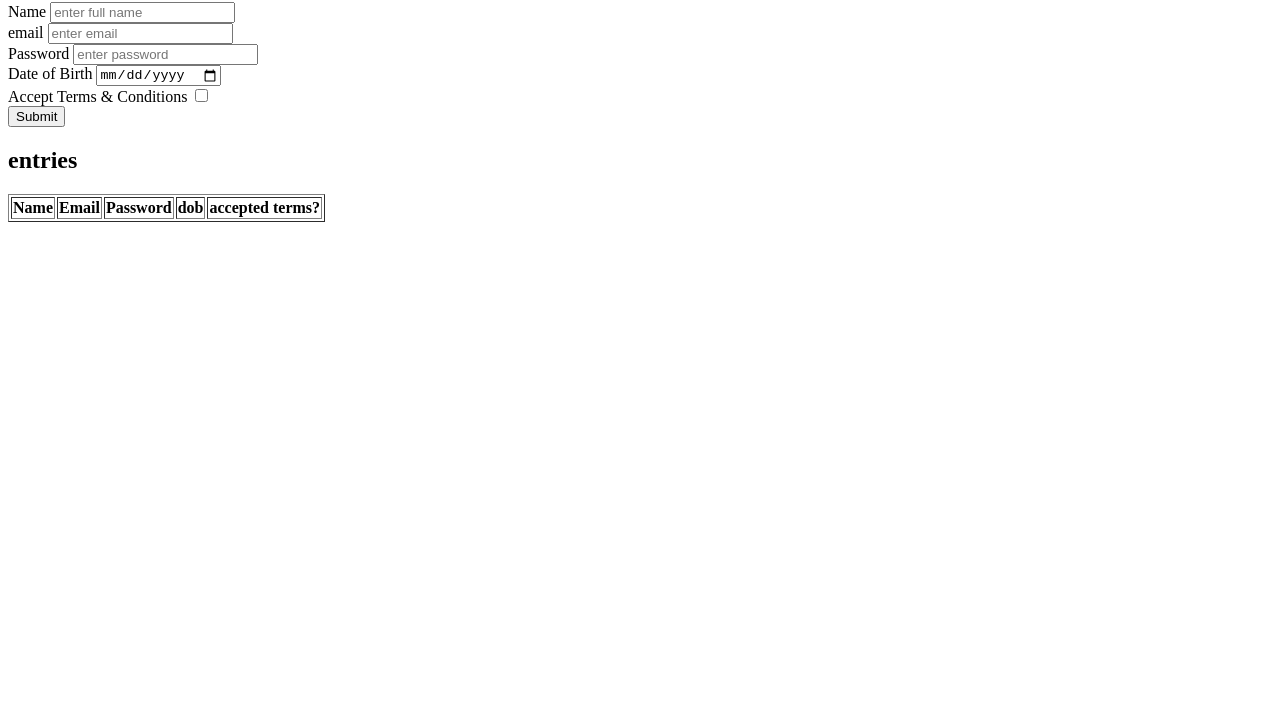
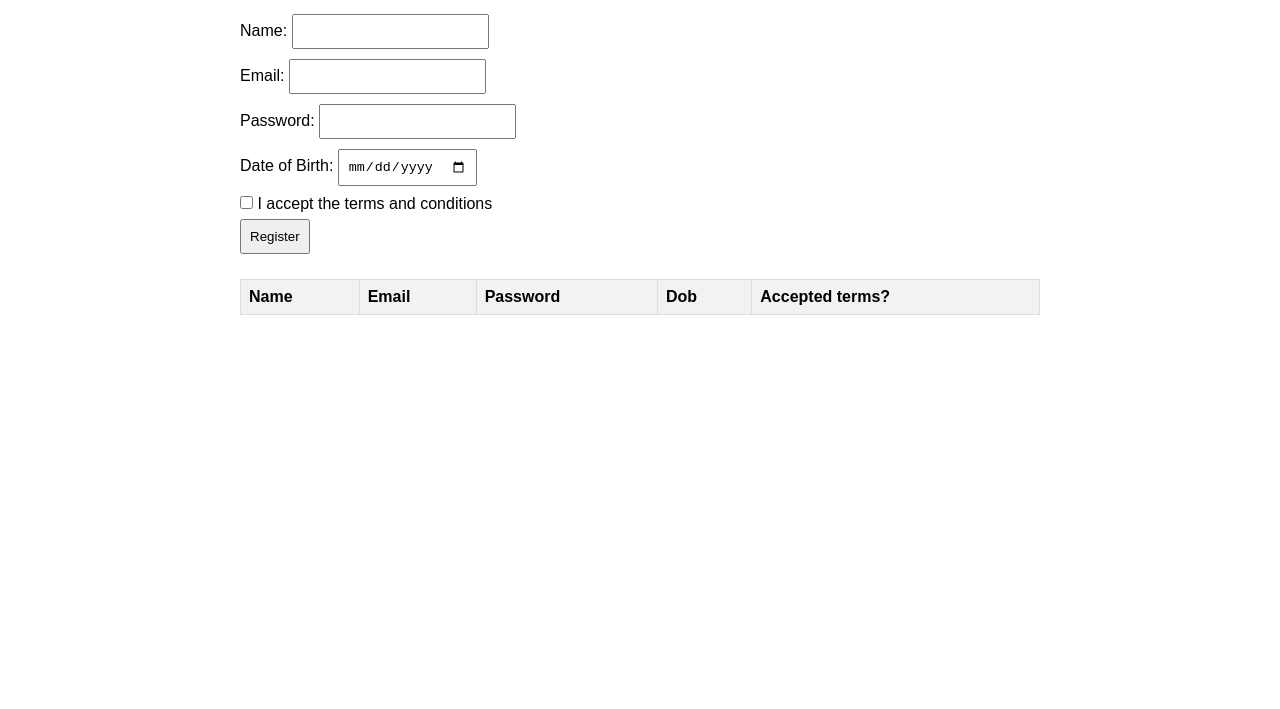
Before and after one commit to aisha-jafer/wd101, a plain HTML site: page index.html in a window 1280 px wide. Shown: the part 91-800 px from the top of the page. Drawn offline with Linux system fonts and the light colour scheme.

Commit message:
Update index.html

```diff
--- a/index.html
+++ b/index.html
@@ -1,83 +1,93 @@
-DOCTYPE html>
+<!DOCTYPE html>
 <html lang="en">
   <head>
     <meta charset="UTF-8" />
-    <meta http-equiv="X-UA-Compatible" content="IE=edge" />
     <meta name="viewport" content="width=device-width, initial-scale=1.0" />
     <title>Registration Form</title>
     <style>
-      input#name:invalid:focus {
-        border: 1px solid red;
+      body {
+        font-family: Arial, sans-serif;
+        max-width: 800px;
+        margin: 0 auto;
+        padding: 20px;
       }
-      input#email:invalid:focus {
-        border: 1px solid red;
+      table {
+        width: 100%;
+        border-collapse: collapse;
+        margin-top: 20px;
+      }
+      th,
+      td {
+        border: 1px solid #ddd;
+        padding: 8px;
+        text-align: left;
+      }
+      th {
+        background-color: #f2f2f2;
+      }
+      form {
+        margin-bottom: 20px;
+      }
+      input,
+      button {
+        margin: 5px 0;
+        padding: 8px;
+      }
+      .error {
+        color: red;
+        font-size: 0.8em;
       }
     </style>
   </head>
+  <body>
+    <h1>Registration Form</h1>
 
-  <body>
-          <h2 class="text-3xl text-centre font-bold leading-tight">
-            registration form
-          </h2>
-          <div class="divide-y divide-gray-300/50">
-            <div class="space-y-6 py-8 text-base leading-7 text-gray-600">
-              <form id="user-form">
-                <label
-                  for="name"
-                  class="text-md w-40 inline-block font-medium leading-5 text-gray-700"
-                >
-                  Name
-                </label>
-                <input
-                  required
-                  type="text"
-                  id="name"
-                  name="name"
-                  class="bg-gray-100 inline-block rounded-lg shadow-md px-4 py-3 mb-5 text-base leading-6 placeholder-gray-500" placeholder="enter full name"></br>
+    <form id="registrationForm">
+      <div>
+        <label for="name">Name:</label>
+        <input type="text" id="name" required />
+      </div>
 
-                <label for="email" class="text-md w-40 inline-block font-medium leading-5 text-gray-500">
-                  email
-                </label>
-                <input required type="email" id="email" name="email" class="bg-gray-100 inline-block rounded-lg shadow-md px-4 py-3 mb-5 text-base leading-6 placeholder-gray-500" placeholder="enter email"></br>
+      <div>
+        <label for="email">Email:</label>
+        <input type="email" id="email" required />
+        <div id="emailError" class="error"></div>
+      </div>
 
-                <label for="password" class="text-md w-40 inline-block font-medium leading-5 text-gray-700">Password</label>
-                <input type="password" id="password" name="password" class="bg-gray-100 inline-block rounded-lg shadow-lg px-4 py-3 mb-5 text-base leading-6 placeholder-gray-500" placeholder="enter password"></br>
+      <div>
+        <label for="password">Password:</label>
+        <input type="password" id="password" required />
+      </div>
 
-                <label for="dob" class="text-md inline-block font-medium leading-5 text-gray-700">
-                  Date of Birth
-                </label>
-                <input type="date" id="dob" name="dob" class="bg-gray-100 inline-block rounded-lg shadow-md px-4 py-3 mb-5 text-base leading-6 placeholder-gray-500 focus:invalid"></br>
+      <div>
+        <label for="dob">Date of Birth:</label>
+        <input type="date" id="dob" required />
+        <div id="ageError" class="error"></div>
+      </div>
 
+      <div>
+        <input type="checkbox" id="acceptTerms" required />
+        <label for="acceptTerms">I accept the terms and conditions</label>
+      </div>
 
-                <label for="acceptTerms" class="text-md inline-block font-medium leading-5 text-gray-700">
-                  Accept Terms & Conditions</label>
-                  <input
-                  type="checkbox"
-                  id="acceptTerms"
-                  name="acceptTerms"
-                  class="bg-gray-100 inline-block rounded-lg shadow-md px-4 py-3 mb-5 text-base leading-6 placeholder-gray-500 focus:outline-none focus:placeholder-gray-500"></br>
-                <button
-                  type="submit"
-                  class="w-fit rounded-lg shadow-lg px-8 py-4 bg-green-500 text-white hover:bg-green-400 focus:outline-none focus:shadow-outline transition duration-200 ease-in-out"
-                >
-                  Submit
-                </button>
-              </form>
-            </div>
-          </div>
-        </div>
-      </div>
-      <div
-        class="relative bg-white px-6 mt-5 pt-10 pb-8 shadow-xl ring-1 ring-gray-900/5 sm:max-auto sm:rounded-lg sm:px-10"
-      >
-        <div class="mx-auto max-w-md">
-          <h2 class="text-3xl text-centre font-bold leading-tight">
-            entries</h2>
-          <div class="divide-y divide-gray-300/50" id="user-entries"></div>
-        </div>
-      </div>
-    </div>
-      <script src="./index.js">
-    </script>
+      <button type="submit" id="e">Register</button>
+    </form>
+
+    <table id="userTable">
+      <thead>
+        <tr>
+          <th>Name</th>
+          <th>Email</th>
+          <th>Password</th>
+          <th>Dob</th>
+          <th>Accepted terms?</th>
+        </tr>
+      </thead>
+      <tbody id="tableBody">
+        <!-- Table content will be added here dynamically -->
+      </tbody>
+    </table>
+
+    <script src="script.js"></script>
   </body>
 </html>
```
